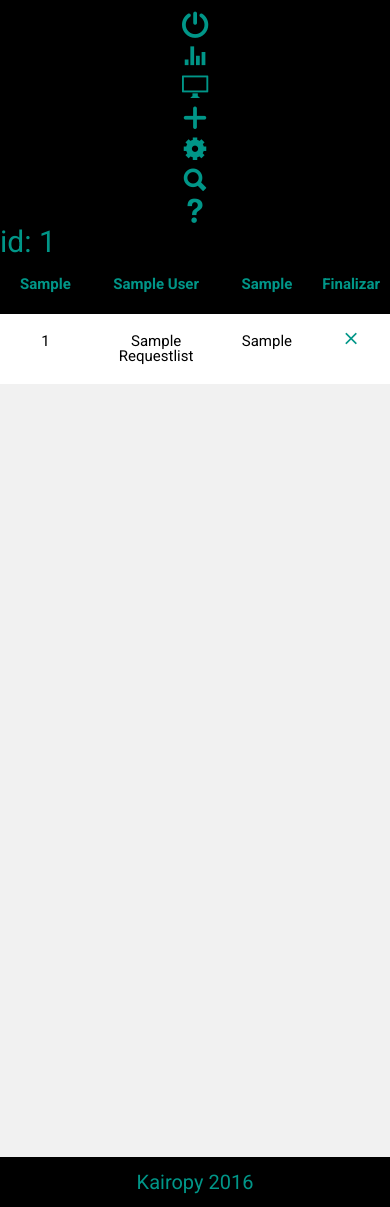
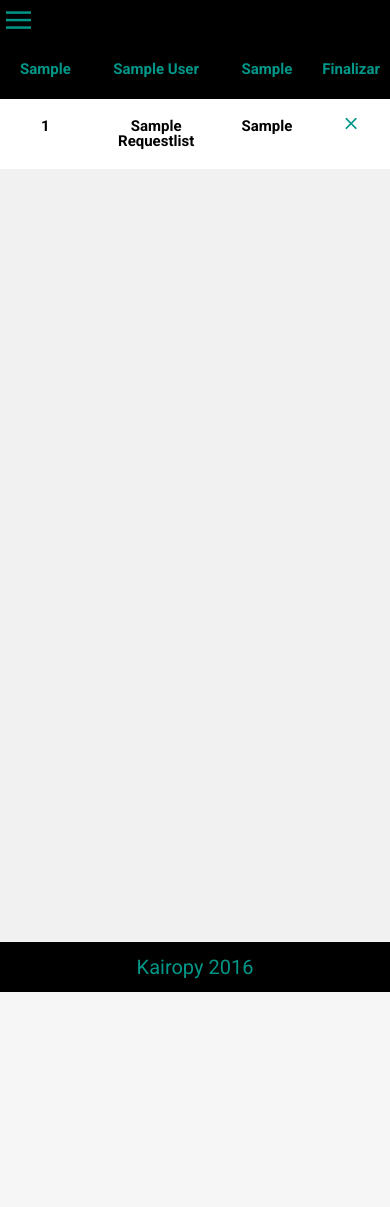
Before and after one commit to TheCraftsmen/kairopy, a Flask app: page /monitor in a window 390 px wide. After the commit the page ends 992 px from the top, so only its background shows below. Run offline with Flask 2, Linux system fonts and the light colour scheme; a user stored in the database is signed in; tables that the repository leaves empty hold one stand-in row (values such as "Sample post"); some libraries are stand-ins or nearby versions; some web fonts are replaced.

Commit message:
barra de navegacion responsive

```diff
--- a/static/css/style.css
+++ b/static/css/style.css
@@ -3010,6 +3010,29 @@ table {
 .ion-xbox:before {
   content: ""; }
 
+.ion-navicon {
+  display: none;
+  color: #009688;
+  margin-left: 6px; }
+  @media screen and (max-width: 750px) {
+    .ion-navicon {
+      display: inherit;
+      font-size: 40px; } }
+
+#main {
+  transition: margin-left 0.5s; }
+
+.closebtn {
+  display: none; }
+  @media screen and (max-width: 750px) {
+    .closebtn {
+      display: inherit;
+      position: absolute;
+      top: 0;
+      right: 25px;
+      font-size: 36px;
+      margin-left: 50px; } }
+
 .background-green {
   font-family: "Lobster", sans-serif;
   background: #009688;
@@ -3181,9 +3204,16 @@ header {
   color: #009688;
   font-size: 30px;
   padding-top: 10px; }
-  @media screen and (max-width: 1120px) {
+  @media screen and (max-width: 750px) {
     header {
-      height: inherit; } }
+      position: fixed;
+      height: 100%;
+      width: 0;
+      overflow-x: hidden;
+      z-index: 1;
+      transition: 0.5s; }
+      header a {
+        display: block; } }
   header a {
     text-decoration: none;
     color: #009688;
@@ -3358,13 +3388,13 @@ section {
   @media screen and (max-width: 800px) {
     section {
       margin: 0 0;
-      height: 870px;
+      height: inherit;
       width: 100%; } }
   @media screen and (max-width: 430px) {
     section {
       margin: 0 0;
       width: 100%;
-      height: 971px; } }
+      height: inherit; } }
   section article {
     width: 100%;
     background: black none repeat scroll 0% 0%;
@@ -3511,6 +3541,10 @@ section {
     section ul li, section ul .tutorial {
       display: inline-block;
       margin: 10px; }
+      @media screen and (max-width: 780px) {
+        section ul li, section ul .tutorial {
+          width: 100%;
+          margin: 0; } }
       @media screen and (max-width: 430px) {
         section ul li, section ul .tutorial {
           display: block;
@@ -3570,8 +3604,9 @@ section {
     section table .tb-text {
       cursor: pointer;
       text-align: center;
-      font-weight: 400;
-      transition: 2s ease; }
+      font-weight: 700;
+      transition: 2s ease;
+      padding: 0; }
       section table .tb-text:hover {
         background: black;
         color: #009688; }
--- a/static/sass/style.sass
+++ b/static/sass/style.sass
@@ -9,6 +9,26 @@ $green-background: #00796B
 $grey-background: #f1f1f1
 $light-background: #B2DFDB
 
+.ion-navicon
+    display: none
+    color: $primary-color
+    margin-left: 6px
+    @media screen and (max-width: 750px)
+        display: inherit
+        font-size: 40px
+
+#main
+    transition: margin-left .5s
+
+.closebtn
+    display: none
+    @media screen and (max-width: 750px)
+        display: inherit
+        position: absolute
+        top: 0
+        right: 25px
+        font-size: 36px
+        margin-left: 50px
 
 .background-green
     font-family: 'Lobster', sans-serif
@@ -163,8 +183,15 @@ header
     width: 100%
     background: black
     color: $primary-color
-    @media screen and (max-width: 1120px)
-        height: inherit
+    @media screen and (max-width: 750px)
+        position: fixed
+        height: 100%
+        width: 0
+        overflow-x: hidden
+        z-index: 1
+        transition: 0.5s
+        a
+            display: block
     a
         text-decoration: none
         color: $primary-color
@@ -329,12 +356,12 @@ section
     width: 80%
     @media screen and (max-width:800px)
         margin: 0 0
-        height: 870px
+        height: inherit
         width: 100%
     @media screen and (max-width:430px)
         margin: 0 0
         width: 100%
-        height: 971px
+        height: inherit
     article
         width: 100%
         background: black none repeat scroll 0% 0%
@@ -474,6 +501,9 @@ section
         li, .tutorial
             display: inline-block
             margin: 10px
+            @media screen and (max-width:780px)
+                width: 100%
+                margin: 0
             @media screen and (max-width:430px)
                 display: block
                 margin: 0 0
@@ -530,8 +560,9 @@ section
         .tb-text
             cursor: pointer
             text-align: center
-            font-weight: 400
+            font-weight: 700
             transition: 2s ease
+            padding: 0
             &:hover
                 background: black
                 color: $primary-color
--- a/templates/dealer.html
+++ b/templates/dealer.html
@@ -2,9 +2,15 @@
 
 {% block content %}
 
-<header>
+<header id="sideNav">
     <nav>
       <ul class="left-nav">
+        <li>
+          <a href="javascript:void(0)" class="closebtn" onclick="closeNav()">
+            <i class="ion-close-round">
+            </i>
+          </a>
+        </li>
         <li>
           <a href="/logout">
             <i class="ion-power">
@@ -55,6 +61,17 @@
       </ul>
     </nav>
   </header>
+  <i class="ion-navicon"  onclick="openNav();"></i>
+<script type="text/javascript">
+  function openNav() {
+    document.getElementById("sideNav").style.width = "250px";
+    document.getElementById("main").style.marginLeft = "250px";
+  }
+  function closeNav() {
+    document.getElementById("sideNav").style.width = "0px";
+    document.getElementById("main").style.marginLeft = "0px";
+  }
+</script>
 
 {% block dealercontent %}{% endblock %}
 
--- a/templates/index.html
+++ b/templates/index.html
@@ -1,7 +1,7 @@
 {% extends "dealer.html" %}
 {% block dealercontent %}
 
-  <section>
+  <section id="main">
     <ul>
       {% for row in querydata %}
         <li>
```
Also changed, not shown: 1 other file.
